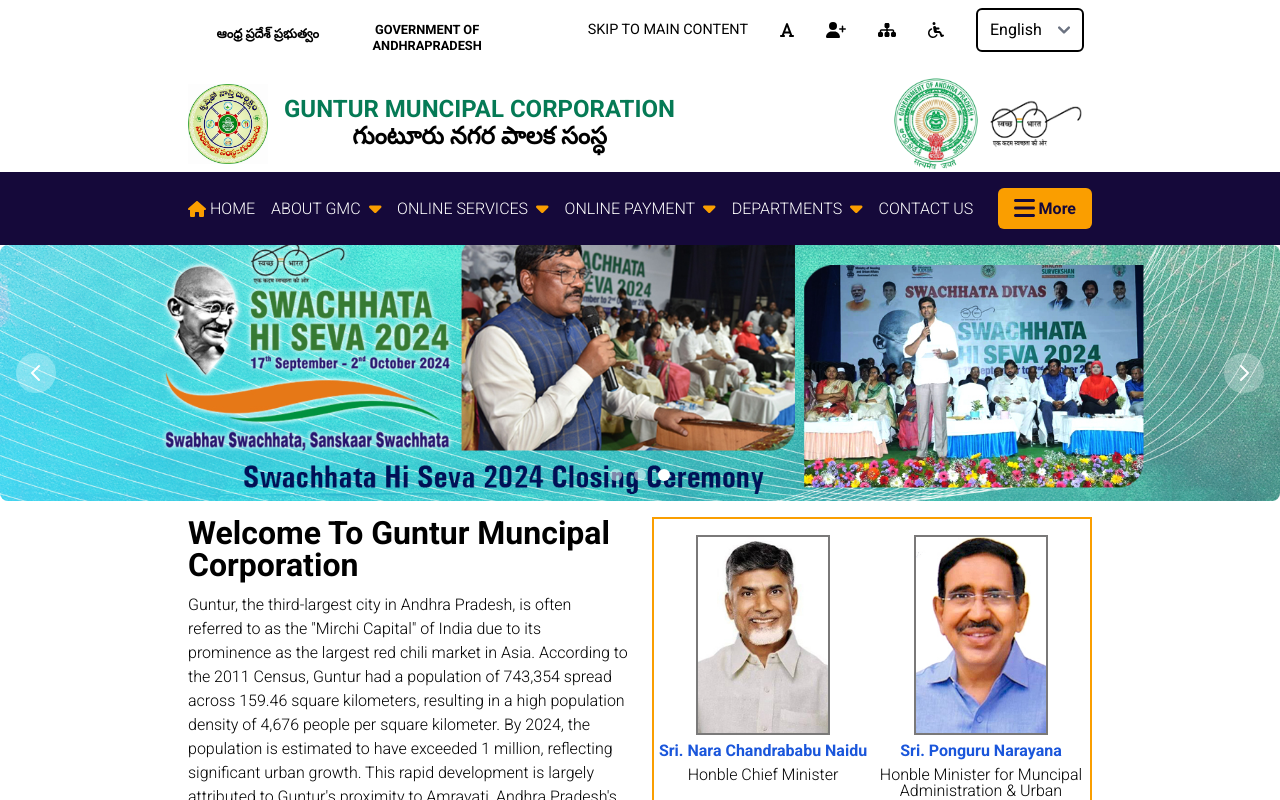
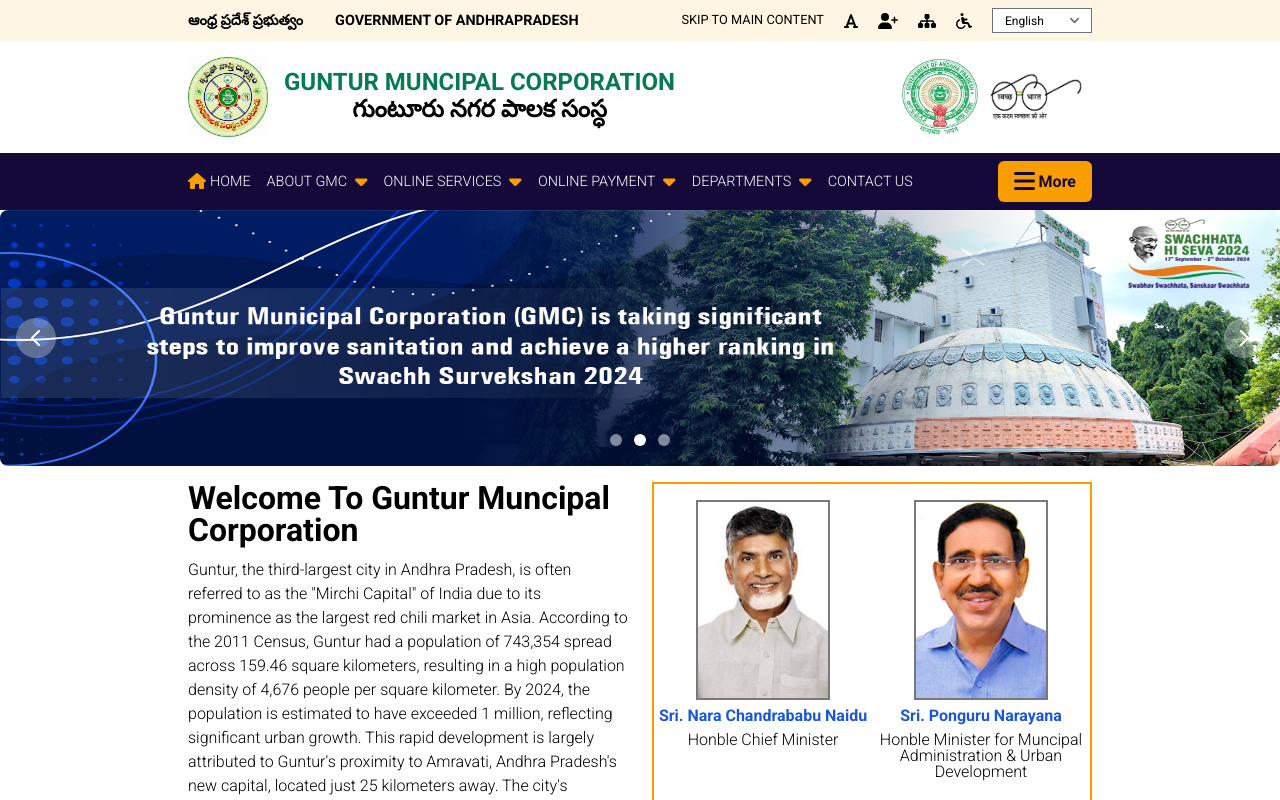
Before and after one commit to mohanjagdeesh/guntur_muncipal_corporation, a React (Create React App) app: page / in a window 1280 px wide. Shown: the top 800 px of the page. Built offline with nearby package versions, Linux system fonts and the light colour scheme.

Commit message:
Changes made asper pradeep requirement.

```diff
--- a/src/App.js
+++ b/src/App.js
@@ -11,21 +11,24 @@
 
 function App() {
   return (
-    <div className="bg-white h-screen relative">
+    <div className="bg-white min-h-screen flex flex-col">
       <BrowserRouter>
         <Header />
+        <main id='main-content' className="flex-grow overflow-y-auto no-scrollbar">
           <Routes>
-              <Route index element={<HomePage/>} />
-              <Route path='/about-us' element={<AboutUs/>} />
-              <Route path='/contact-us' element={<ContactUs/>} />
-              <Route path='/privacy-policy' element={<PrivacyPolicy/>} />
-              <Route path='/terms-and-conditions' element={<TermsAndConditions/>} />
-              <Route path='/support' element={<Support/>} />
+            <Route index element={<HomePage />} />
+            <Route path='/about-us' element={<AboutUs />} />
+            <Route path='/contact-us' element={<ContactUs />} />
+            <Route path='/privacy-policy' element={<PrivacyPolicy />} />
+            <Route path='/terms-and-conditions' element={<TermsAndConditions />} />
+            <Route path='/support' element={<Support />} />
           </Routes>
+        </main>
         <Footer />
       </BrowserRouter>
     </div>
   );
 }
 
+
 export default App;
--- a/src/components/flowBite/CarouselComponent.tsx
+++ b/src/components/flowBite/CarouselComponent.tsx
@@ -6,8 +6,8 @@
     return (
         <div className={className}>
         <Carousel>
-          {items.map((item)=>{
-            return <img key={item.alt} src={item.image} alt={item.alt} />
+          {items.map((item,index)=>{
+            return <img key={index} src={item.image} alt={item.alt} className='h-full' />
           })}
         </Carousel>
       </div>
--- a/src/components/grid/GridReport.tsx
+++ b/src/components/grid/GridReport.tsx
@@ -14,13 +14,13 @@
         getCoreRowModel: getCoreRowModel(),
       })
     return (
-        <div className="p-2">
+        <div className="py-4 overflow-x-scroll">
           <table className=' w-full'>
             <thead className='bg-violet'>
               {table.getHeaderGroups().map(headerGroup => (
                 <tr key={headerGroup.id}>
                   {headerGroup.headers.map(header => (
-                    <th key={header.id} className=' text-left text-white p-4 text-[18px] border-1 border-white'>
+                    <th key={header.id} className=' text-left text-white p-1 md:p-2.5 lg:p-4 text-[12px] md:text-[14px] lg:text-[18px] border-1 border-white'>
                       {header.isPlaceholder
                         ? null
                         : flexRender(
@@ -36,7 +36,7 @@
               {table.getRowModel().rows.map(row => (
                 <tr key={row.id} className='even:bg-gray-100 odd:bg-gray-300'>
                   {row.getVisibleCells().map(cell => (
-                    <td key={cell.id} className='p-4 text-[18px]'>
+                    <td key={cell.id} className='p-1 md:p-2.5 lg:p-4 text-[12px] md:text-[14px] lg:text-[18px]'>
                       {flexRender(cell.column.columnDef.cell, cell.getContext())}
                     </td>
                   ))}
--- a/src/components/header/Header.tsx
+++ b/src/components/header/Header.tsx
@@ -13,26 +13,29 @@
   const [openMenu, setOpenMenu] = useState<boolean>(false);
   return (
     <>
-    <div className='container'>
-      <div className='flex flex-col lg:flex-row lg:justify-between lg:items-center'>
-        <div className='hidden md:flex md:items-center'>
-          <h1 className='text-center leading-tight w-1/2 hover:bg-black hover:text-white text-[0.8rem] font-bold mb-0 md:mb-2' title="This is Andhra Pradesh Government in Telugu">ఆంధ్ర ప్రదేశ్ ప్రభుత్వం</h1>
-          <h1 className='text-center leading-tight w-1/2 hover:bg-black hover:text-white text-[0.8rem] font-bold'>GOVERNMENT OF ANDHRAPRADESH</h1>
+    <div className='bg-solitaire'>
+      <div className='container'>
+      <div className='flex flex-col lg:flex-row lg:justify-between lg:items-center py-2'>
+        <div className='hidden w-full md:flex md:flex-row md:justify-center md:gap-10 lg:justify-normal lg:gap-8 lg:w-1/2'>
+          <h1 className='text-center leading-tight text-[0.9rem] font-bold mb-0' title="This is Andhra Pradesh Government in Telugu">ఆంధ్ర ప్రదేశ్ ప్రభుత్వం</h1>
+          <h1 className='text-center leading-tight text-[0.9rem] font-bold'>GOVERNMENT OF ANDHRAPRADESH</h1>
         </div>
-        <div className=' flex items-center justify-around p-2 md:justify-center md:gap-5 lg:gap-8 mb-4'>
-          <h1 className='hidden md:block leading-none text-center text-[0.9rem]'>SKIP TO MAIN CONTENT</h1>
+        <div className=' flex items-center justify-around md:justify-center md:gap-5 md:p-2 lg:p-0'>
+          <a href='#main-content' className='hidden md:block leading-none text-center text-[0.8rem] cursor-pointer'>SKIP TO MAIN CONTENT</a>
           {HEADER_ICONS.map((each:IHeaderIcons,index:number)=> (
             <FontAwesomeIcon key={index} title={each?.title} icon={FaIcons[each?.icon]} className={`${each?.className ? each?.className : ''}`} size='1x' />
           ))}
-          <select defaultValue="English" className=' outline-none border-2 border-black rounded-md'>
+          <select defaultValue="English" className=' outline-0 h-[25px] w-[100px] text-[12px] py-0'>
             <option value="English">English</option>
-            <option value="Hindi">Hindi</option>
+            <option value="Telugu">తెలుగు</option>
           </select>
         </div>
       </div>
+      </div>
     </div>
+
     <div className=' container'>
-        <div className='flex flex-col items-center gap-4 md:gap-0 md:flex-row md:justify-between'>
+        <div className='flex flex-col items-center gap-4 md:gap-0 md:flex-row md:justify-between py-2'>
         <div className=' flex  items-center gap-4'>
           <div className=' h-20 w-20 rounded-full'>
             <img src='assets/ggmc.jpeg' alt='GGMC Logo' />
@@ -43,7 +46,7 @@
           </div>
         </div>
         <div className='hidden md:flex items-center'>
-          <img className='h-24 w-22' src='assets/ap_govt_logo.png' alt='AP Govt Logo' />
+          <img className='h-20 w-20' src='assets/ap_govt_logo.png' alt='AP Govt Logo' />
           <img className='h-24 w-28' src='assets/swatch_bharath_logo.png' alt='Swatch Bharath Logo'/>
         </div>
         </div>
--- a/src/global-components/menu-header/menu-header.tsx
+++ b/src/global-components/menu-header/menu-header.tsx
@@ -38,7 +38,7 @@
 
     return (
         <>
-        <div className='bg-violet w-full py-4'>
+        <div className='bg-violet w-full py-2'>
             <div className='container flex items-center justify-between'>
                 <div className='flex flex-1 items-center gap-4'>
                     {MOBILE_MENU_OPTIONS.slice(0, headerItemsCount).map((mainMenu, mainIndex) => (
@@ -49,7 +49,7 @@
                             onMouseLeave={handleMouseLeave}
                         >
                             {mainMenu.linkIcon && <FontAwesomeIcon icon={FaIcons[mainMenu?.linkIcon]} color='#fa9e00' className='mr-1' />}
-                            <a href={mainMenu.linkTo} rel='noreferrer' className="text-white text-[1rem] font-light">
+                            <a href={mainMenu.linkTo} rel='noreferrer' className="text-white text-[0.9rem] font-light">
                             {mainMenu.linkHeader}</a>
                             {mainMenu?.subLinks?.length && (
                                 <span className='ml-2'>
@@ -68,7 +68,7 @@
                                         {mainMenu.subLinks.map((subLink, subIndex) => (
                                             <li
                                                 key={subIndex}
-                                                className='relative py-1 px-2 text-violet leading-none font-light text-[1rem]'
+                                                className='relative py-1 px-2 text-violet leading-none font-light text-[0.9rem]'
                                                 onMouseEnter={() => handleSubMenuEnter(subIndex)}
                                                 onMouseLeave={handleSubMenuLeave}
                                             >
@@ -96,7 +96,7 @@
                                                     <div className='absolute top-0 left-full bg-orange-peel shadow-lg p-2 rounded-md z-10 w-[250px]'>
                                                         <ul className=' divide-y-[1px] divide-boulder divide-opacity-70'>
                                                             {subLink.associatedSubLinks.map((subSubLink, subSubIndex) => (
-                                                                <li key={subSubIndex} className='py-1 px-2 text-black text-[1rem]'>
+                                                                <li key={subSubIndex} className='py-1 px-2 text-black text-[0.9rem]'>
                                                                     <a href={subSubLink.associatedSublinkTo} className='text-black no-underline hover:text-white' onClick={(e)=> {
                                                                         if(subSubLink.associatedSublinkTo){
                                                                             e.preventDefault();
--- a/src/mock-data/header-mock-data.ts
+++ b/src/mock-data/header-mock-data.ts
@@ -8,18 +8,16 @@
     },
     {
         linkHeader: 'ABOUT GMC',
+        linkTo:'/about-us',
         subLinks: [
             {
                 subLinkHeader: 'ULB Profile',
-                subLinkTo: '/'
             },
             {
                 subLinkHeader: 'Organization Chart',
-                subLinkTo: '/'
             },
             {
                 subLinkHeader: 'WHO is wHO',
-                subLinkTo: '/'
             },
         ]
     },
@@ -308,6 +306,7 @@
     },
     {
         linkHeader: 'CONTACT US',
+        linkTo:'/contact-us'
     },
     {
         linkHeader: 'DASHBOARDS',
--- a/src/pages/contact-us/ContactUs.tsx
+++ b/src/pages/contact-us/ContactUs.tsx
@@ -88,7 +88,7 @@
 const ContactUs = () => {
   const [contactUsGridProps , setContactUsGridProps] = useState<IGridReport>(CONTACT_US_GRID_PROPS);
   return (
-    <div>
+    <div className=' flex flex-col h-full'>
       <PageTitleBanner title='Contact Us'/>
       <div className='bg-white h-screen container'>
       <h1  className='text-violet text-[2rem] font-semibold'>Contacts</h1>
@@ -124,7 +124,7 @@
           />
       </div>
     </div>
-        <GridReport {...contactUsGridProps} />
+          <GridReport {...contactUsGridProps} />
       </div>
     </div>
   )
--- a/src/pages/home/LatestNews.tsx
+++ b/src/pages/home/LatestNews.tsx
@@ -37,7 +37,7 @@
                         </Tabs.Item>
                     ))}
                 </Tabs>
-                <div className=' flex items-center justify-center border-8 border-orange-peel p-4'>
+                <div className='border-2 border-orange-peel p-2'>
                 <Tweet id="1628832338187636740" />
                 </div>
             </div>
--- a/src/scss/globals/_global.scss
+++ b/src/scss/globals/_global.scss
@@ -5,3 +5,18 @@
 .footer-container{
     background-color: white;
 }
+
+/* Hide scrollbar for Chrome, Safari, and Opera */
+.no-scrollbar::-webkit-scrollbar {
+    display: none;
+  }
+
+  /* Hide scrollbar for IE, Edge, and Firefox */
+  .no-scrollbar {
+    -ms-overflow-style: none; /* IE and Edge */
+    scrollbar-width: none; /* Firefox */
+  }
+
+html{
+    scroll-behavior: smooth;
+}
--- a/tailwind.config.js
+++ b/tailwind.config.js
@@ -34,6 +34,7 @@
         'violet': '#15093A',
         'orange-peel': '#fa9e00',
         'boulder':'#7a7979',
+        'solitaire':"#fef5e5"
       },
     },
   },
```
Also changed, not shown: src/pages/home/Services.tsx (+4 -4 lines). Lines whose indentation alone changed are shown as unchanged.
